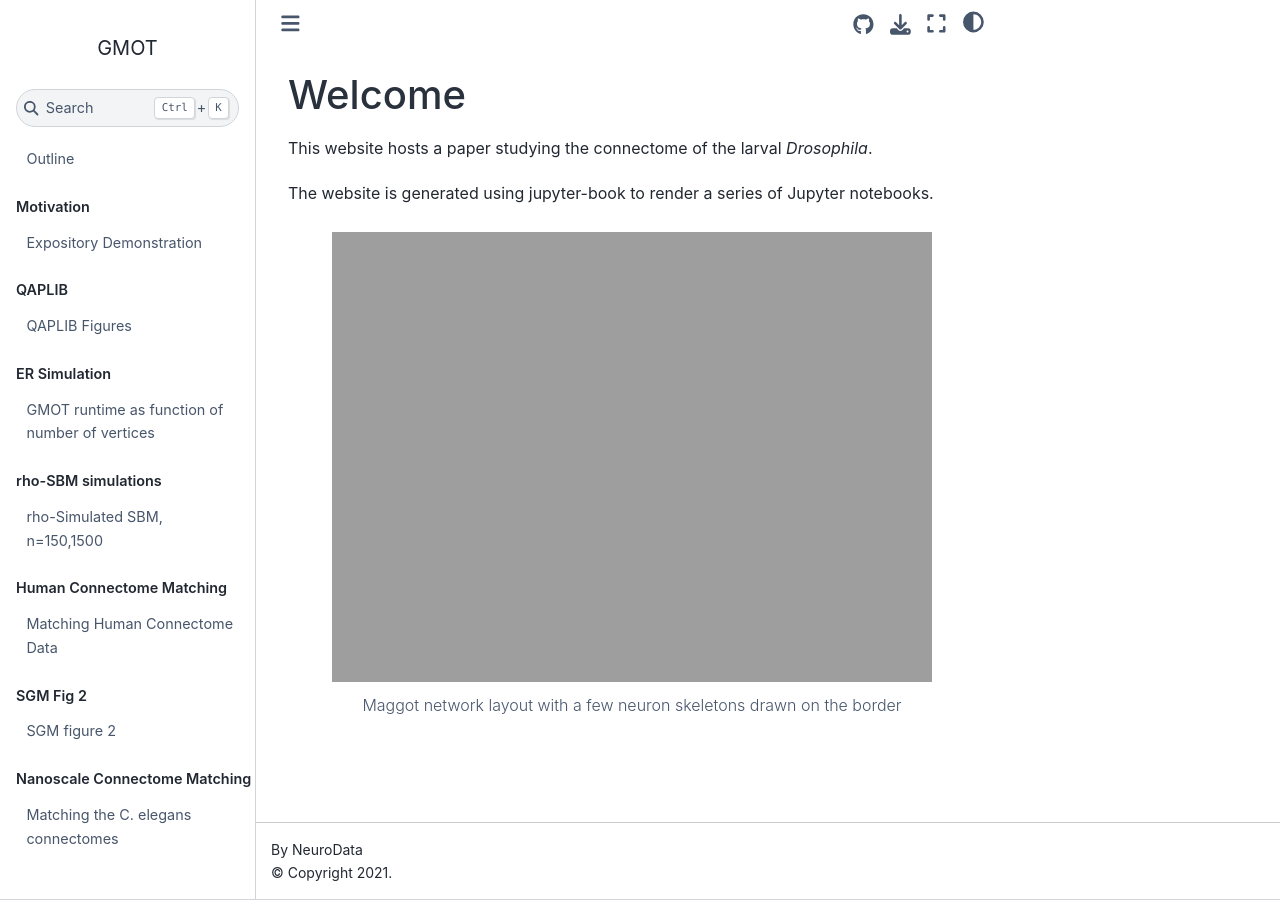
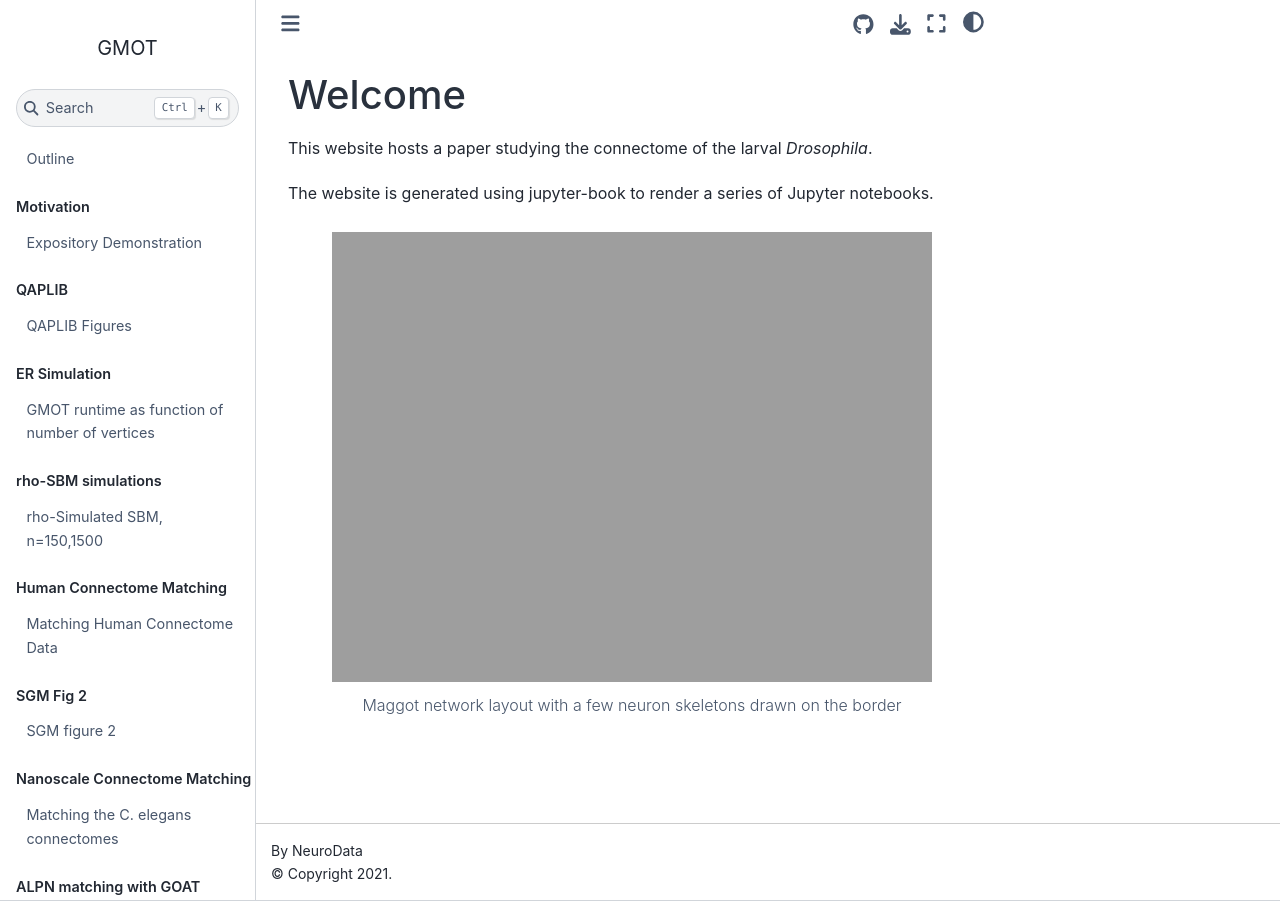
Before and after one commit to neurodata/goat, a Jupyter Book: the page built from docs/landing.md, in a window 1280 px wide. Built offline with Jupyter Book 1.0.4 settings and Sphinx 7.4.7 and the Sphinx Book theme 1.1.4, drawn with Linux system fonts in a browser that asks for light colours.

Commit message:
Update _toc.yml

```diff
--- a/docs/_toc.yml
+++ b/docs/_toc.yml
@@ -29,3 +29,7 @@
 - part: Nanoscale Connectome Matching
   chapters:
   - file: elegans
+
+- part: ALPN matching with GOAT
+  chapters:
+  - file: ALPN
```
